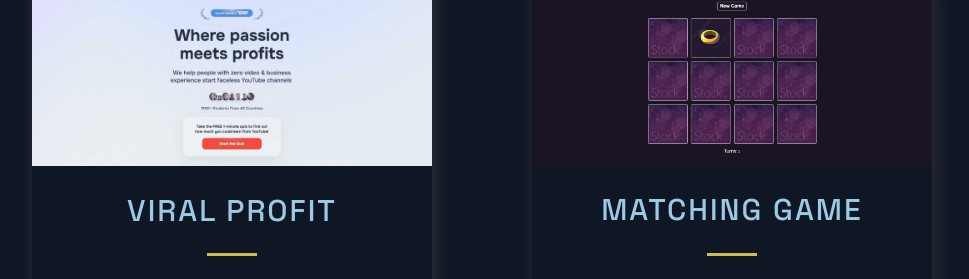
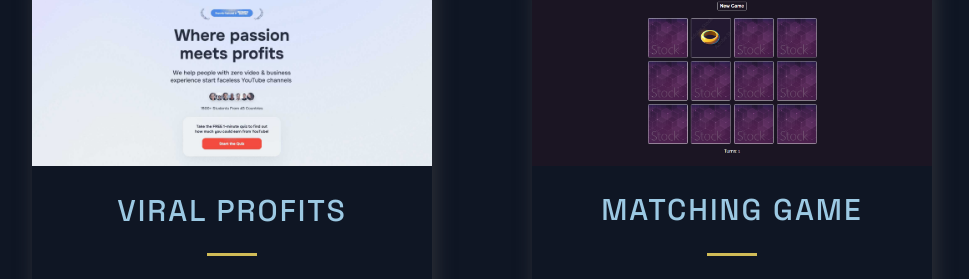
Before and after one commit to ArfinHasib/main-portoflio, a Next.js app: page / in a window 1280 px wide. Shown: the part 940-1219 px from the top of the page, without its empty margins (158-1127 px from the left). Built offline with nearby package versions, Linux system fonts and the light colour scheme.

Commit message:
Small Update on project

```diff
--- a/src/constants/constants.js
+++ b/src/constants/constants.js
@@ -1,6 +1,6 @@
 export const projects = [
 	{
-		title: "Viral Profit",
+		title: "Viral Profits",
 		description:
 			"Develop the FrontEnd with React, Chakra UI, Tailwind, etc and Along with 7 other Developers Develop systems for quizzes, checkout processes, viewing online course videos, and booking calendars, working with the Slack API.",
 		image: "/images/5.jpg",
```
